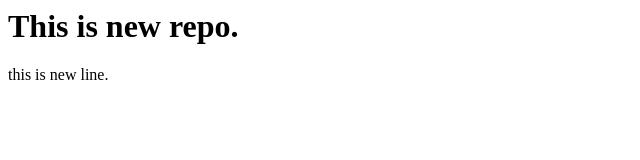
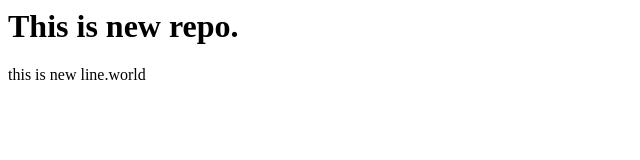
Before and after one commit to prakashgupta25/Localrepo, a plain HTML site: page index.html in a window 1280 px wide. Shown: the full height of the page, 0-640 px from the left. Drawn offline with Linux system fonts and the light colour scheme.

Commit message:
Add world

```diff
--- a/index.html
+++ b/index.html
@@ -1,2 +1,2 @@
 <h1>This is new repo.</h1>
-<p>this is new line.</p>
+<p>this is new line.world</p>
```
